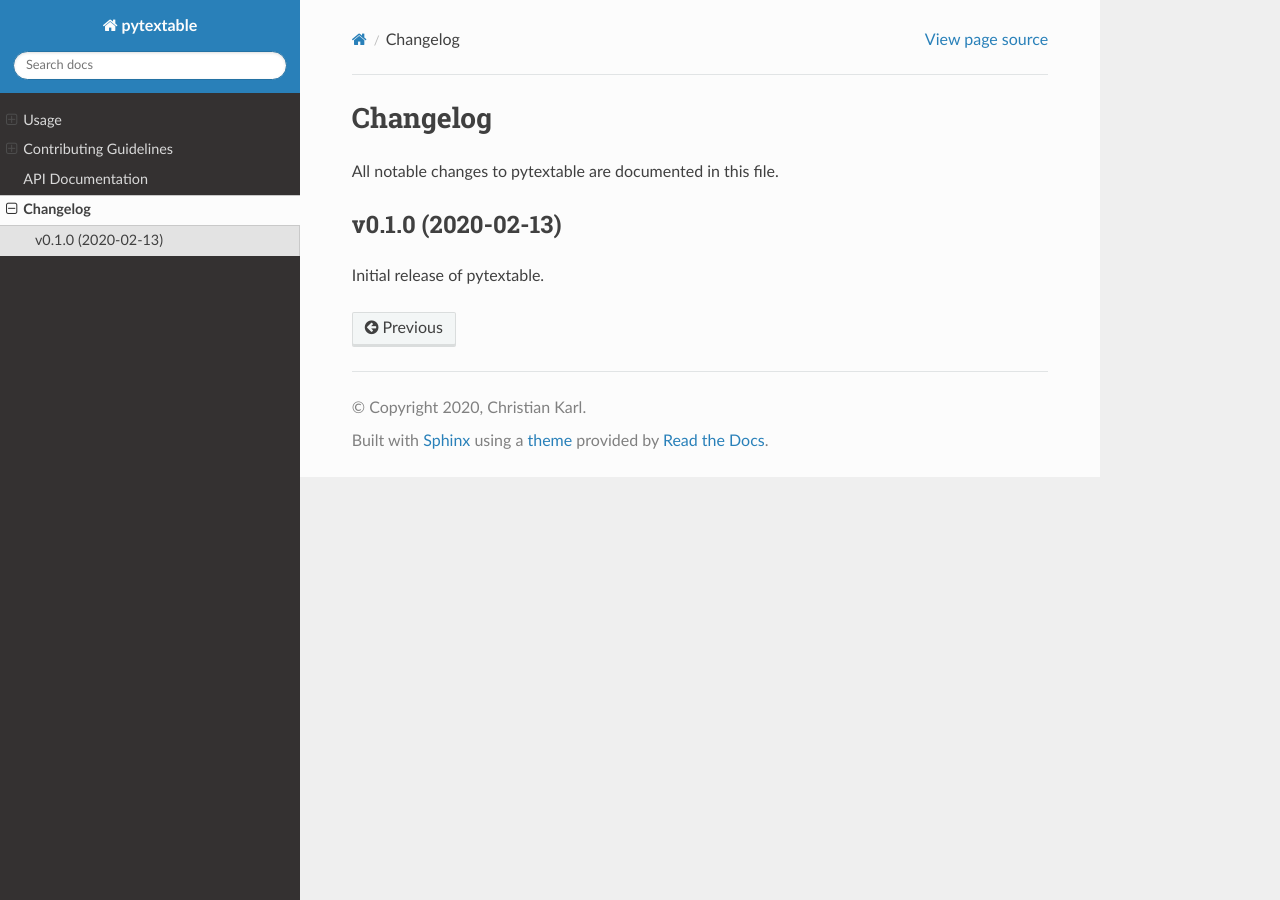
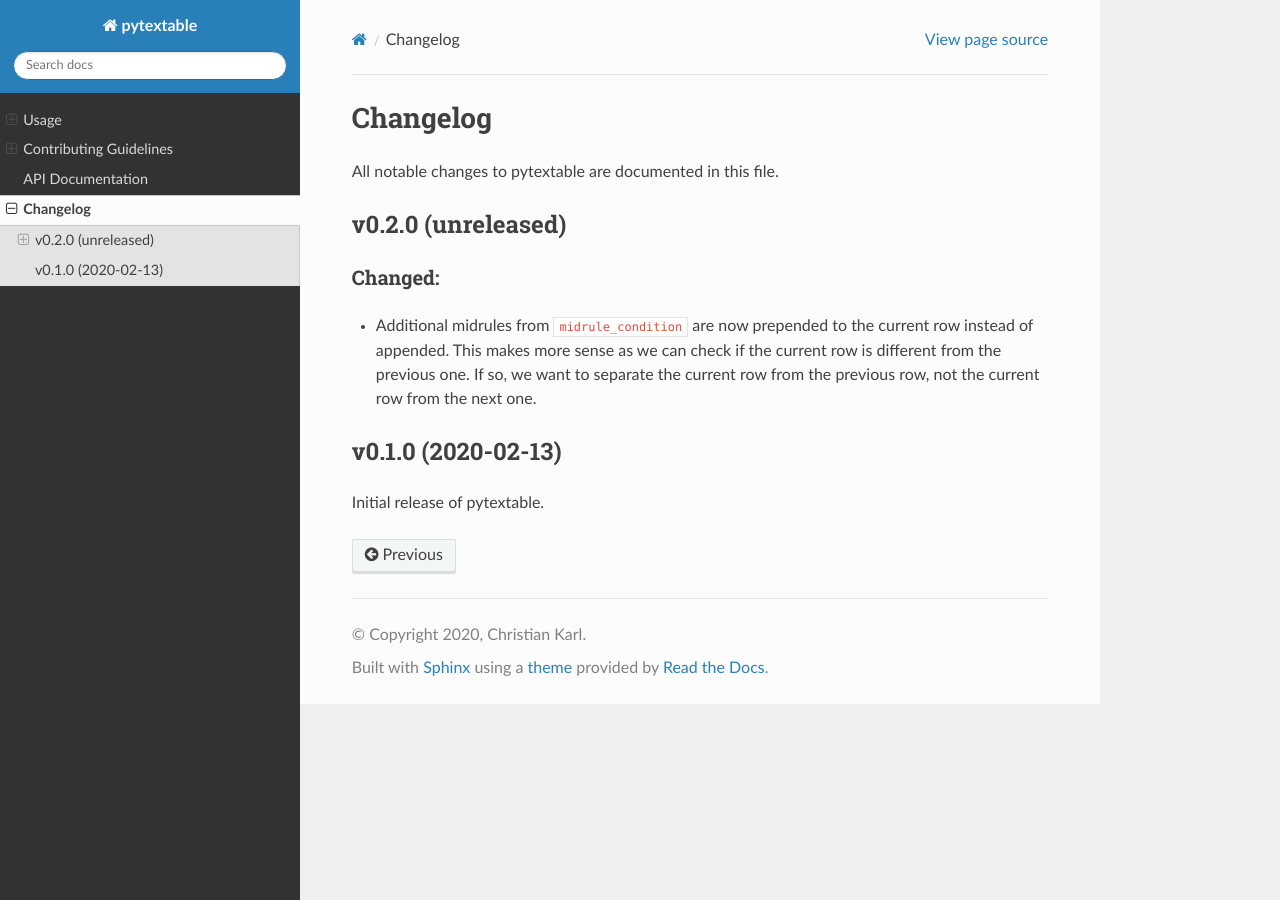
Before and after one commit to karlch/pytextable, a Sphinx documentation site: the page built from docs/changelog.rst, in a window 1280 px wide. Built offline with Sphinx 7.4.7 and the Read the Docs theme 2.0.0, drawn with Linux system fonts in a browser that asks for light colours.

Commit message:
Prepend midrule from midrule condition
This makes more sense as we can check if the current row is different
from the previous one. If so, we want to separate the current row from
the previous row, not the current row from the next one.

```diff
--- a/docs/changelog.rst
+++ b/docs/changelog.rst
@@ -4,6 +4,19 @@ Changelog
 All notable changes to pytextable are documented in this file.
 
 
+v0.2.0 (unreleased)
+-------------------
+
+Changed:
+^^^^^^^^
+
+* Additional midrules from ``midrule_condition`` are now prepended to the current row
+  instead of appended. This makes more sense as we can check if the current row is
+  different from the previous one. If so, we want to separate the current row from the
+  previous row, not the current row from the next one.
+
+
+
 v0.1.0 (2020-02-13)
 -------------------
 
```
Also changed, not shown: 4 other files.
